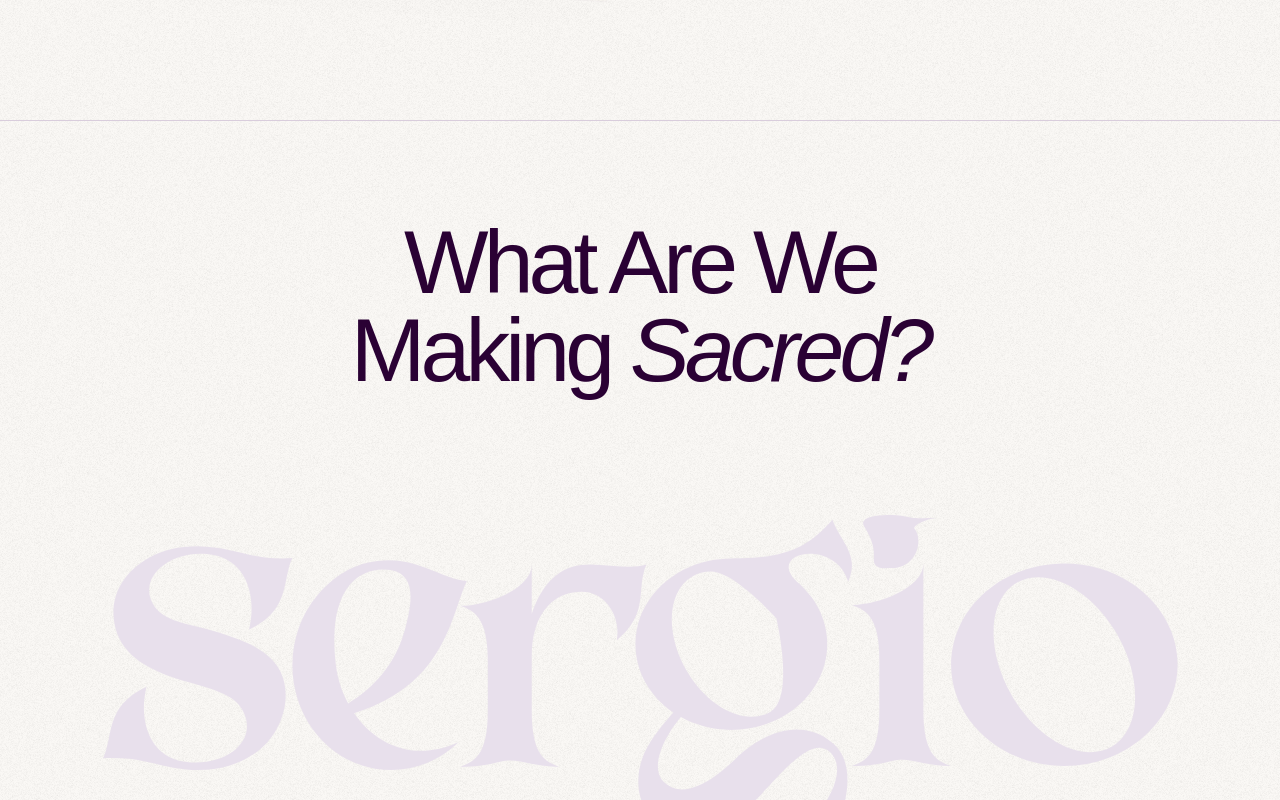
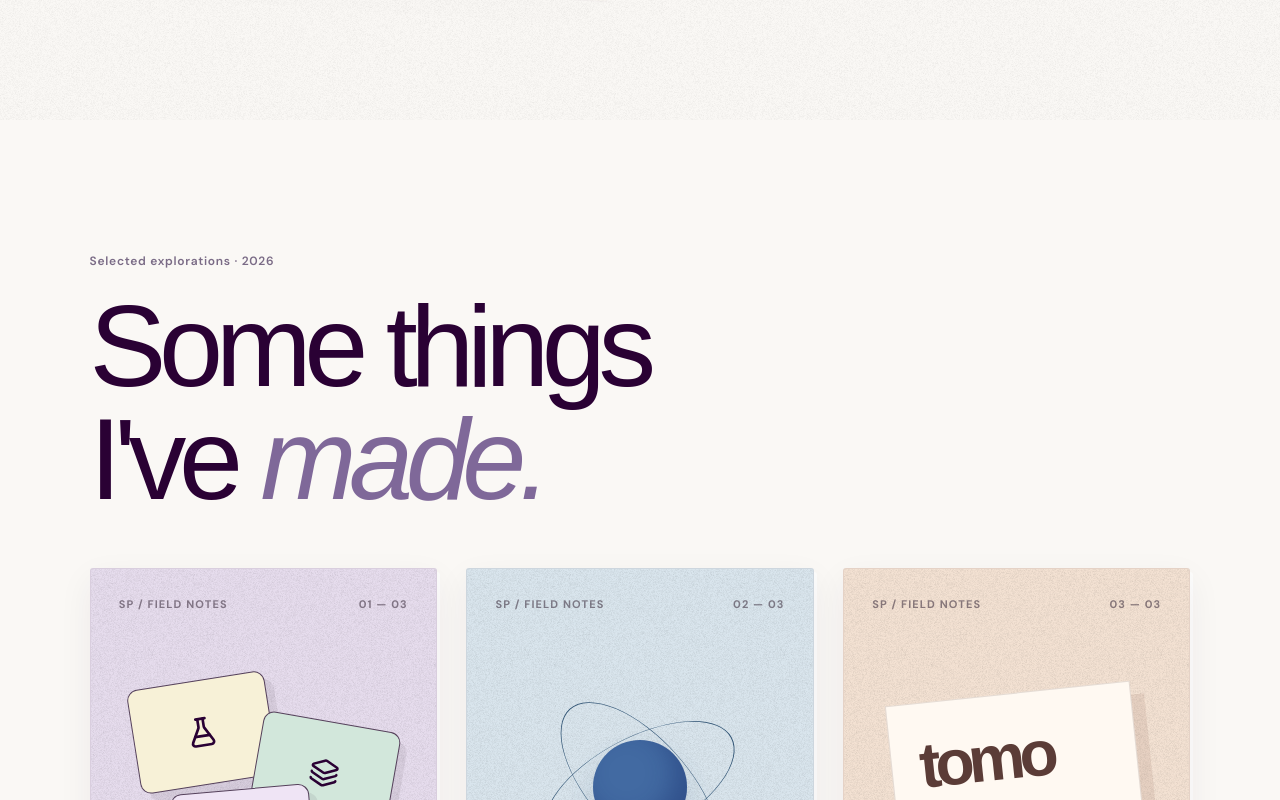
Before and after one commit to Sergio-Pineros/sergiopineros, a Next.js app: page / in a window 1280 px wide. Shown: the part 1480-2280 px from the top of the page. Built offline with nearby package versions, Linux system fonts and the light colour scheme; a web font is replaced by a local one.

Commit message:
Feature editorial case study carousel on homepage

```diff
--- a/components/Portfolio.tsx
+++ b/components/Portfolio.tsx
@@ -11,6 +11,7 @@ import { ThemeProvider } from "next-themes";
 import ScreenLoader from "@/components/ScreenLoader";
 import StudioDesktop from "@/components/StudioDesktop";
 import QuestionConversation from "@/components/QuestionConversation";
+import CaseStudies from "@/components/CaseStudies";
 import { CREATIVE_LINKS } from "@/lib/projects";
 import { PowerKey } from "@/components/ui/power-key";
 
@@ -62,6 +63,7 @@ export default function Portfolio() {
             </h1>
           </section>
           <QuestionConversation paused={desktopOpen || !loaded} />
+          <CaseStudies />
           <footer id="contact" className="footer">
             <div className="footer-question"><p>What Are We<br />Making <em>Sacred?</em></p></div>
             <div className="footer__logo-wrap">
```
